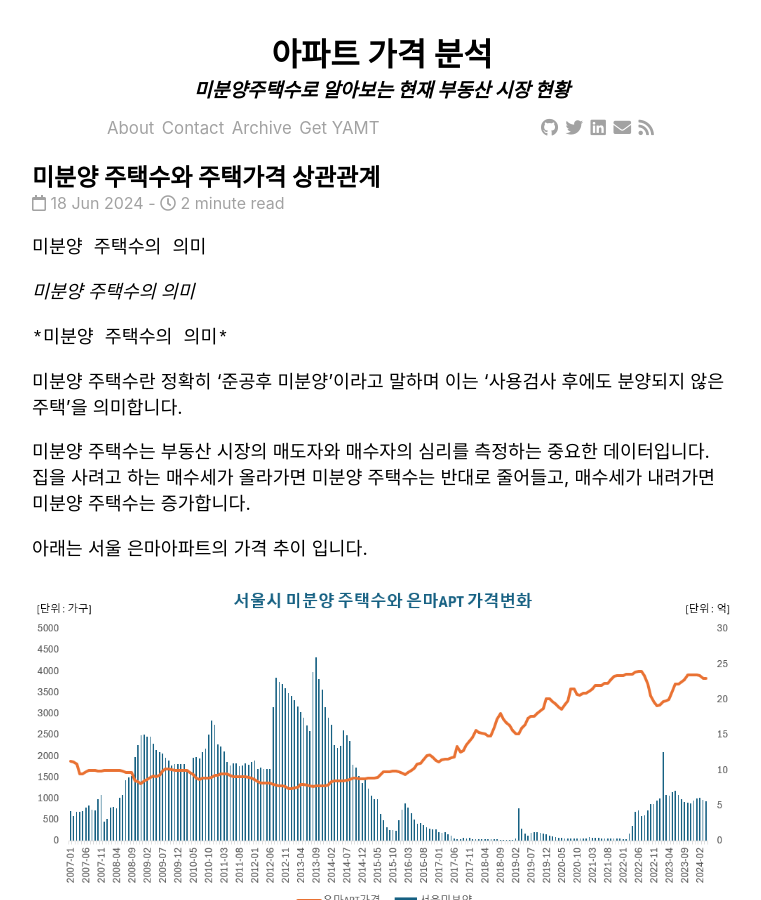
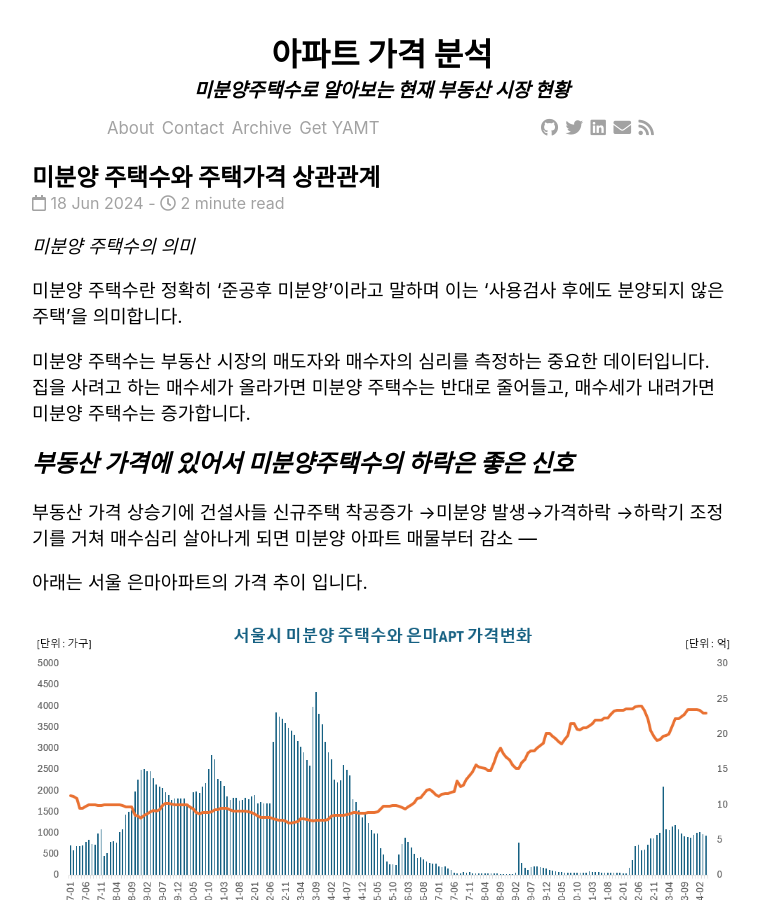
Before and after one commit to Timeleeh/skkufinal.github.io, a Jekyll site: the page built from _posts/2024-06-18-미분양 주택수와 주택가격 상관관계.md, in a window 1280 px wide and 900 px high. Shown: the whole window, without its empty margins (258-1019 px from the left). Built offline with Jekyll 4.4.1, drawn with Linux system fonts in a browser that asks for light colours; nearby versions of some CDN libraries; comment, search, counter and statistics services are not loaded.

Commit message:
Update 2024-06-18-미분양 주택수와 주택가격 상관관계.md

```diff
--- a/_posts/2024-06-18-미분양 주택수와 주택가격 상관관계.md
+++ b/_posts/2024-06-18-미분양 주택수와 주택가격 상관관계.md
@@ -4,18 +4,24 @@ title:  "미분양 주택수와 주택가격 상관관계"
 date:   2024-06-18 18:40:39 +0900
 categories: jekyll update
 ---
-`미분양 주택수의 의미`
 
-*미분양 주택수의 의미*
 
-`*미분양 주택수의 의미*`
+*미분양 주택수의 의미*<br>
+
+
 
 미분양 주택수란 정확히 '준공후 미분양'이라고 말하며 이는 '사용검사 후에도 분양되지 않은 주택'을 의미합니다.
 
 미분양 주택수는 부동산 시장의 매도자와 매수자의 심리를 측정하는 중요한 데이터입니다.<br>
-집을 사려고 하는 매수세가 올라가면 미분양 주택수는 반대로 줄어들고, 매수세가 내려가면 미분양 주택수는 증가합니다.
+집을 사려고 하는 매수세가 올라가면 미분양 주택수는 반대로 줄어들고, 매수세가 내려가면 미분양 주택수는 증가합니다.<br>
 
-아래는 서울 은마아파트의 가격 추이 입니다.
+*부동산 가격에 있어서 미분양주택수의 하락은 좋은 신호*
+---
+부동산 가격 상승기에 건설사들 신규주택 착공증가 →미분양 발생→가격하락
+→하락기 조정기를 거쳐 매수심리 살아나게 되면 미분양 아파트 매물부터 감소
+---
+
+아래는 서울 은마아파트의 가격 추이 입니다.<br>
 
 [![Unma Image](https://github.com/Timeleeh/skkufinal.github.io/blob/main/unma.png?raw=true)](https://github.com/Timeleeh/skkufinal.github.io/blob/main/unma.png?raw=true)
 
```
